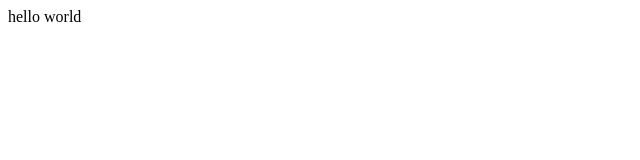
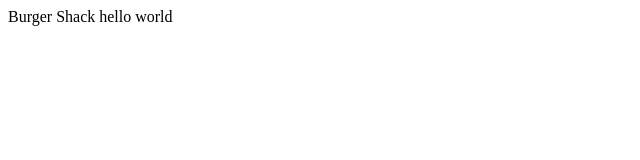
Before and after one commit to 21mellost/21mellost.github.io, a plain HTML site: page RestaurantLab/Restaurant.html in a window 1280 px wide. Shown: the whole page, without its empty margins (0-640 px from the left). Drawn offline with Linux system fonts and the light colour scheme.

Commit message:
Update Restaurant.html

```diff
--- a/RestaurantLab/Restaurant.html
+++ b/RestaurantLab/Restaurant.html
@@ -2,6 +2,7 @@
 <html>
 <head>
   <title> Burger Shack </title>
+  Burger Shack
 </head>
 <body
 <p> hello world</p>
```
